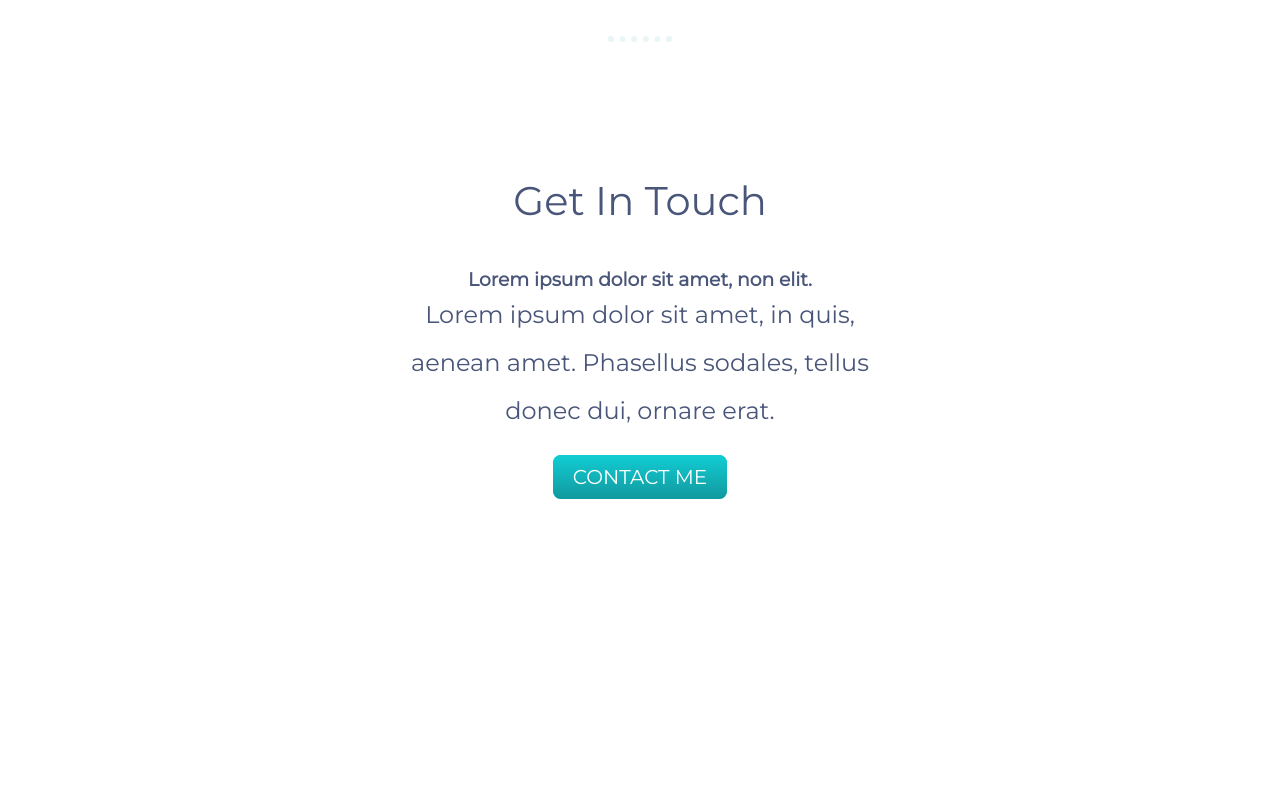
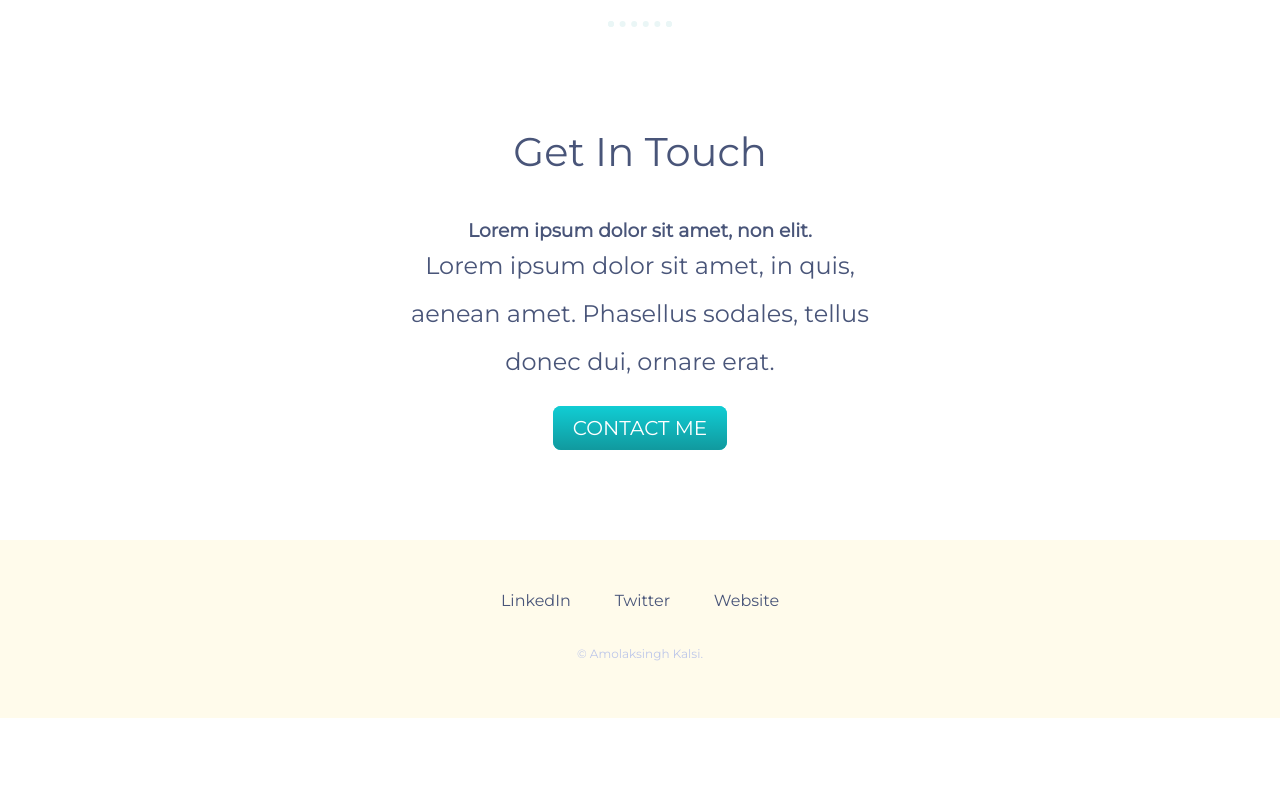
Before and after one commit to amolak1502/CSS-CV, a plain HTML site: page index.html in a window 1280 px wide. Shown: the part 2700-3500 px from the top of the page. After the commit the page ends 3418 px from the top, so only its background shows below. Drawn offline with Linux system fonts and the light colour scheme.

Commit message:
removed unnecessary position lines

```diff
--- a/CSS/styles.css
+++ b/CSS/styles.css
@@ -48,10 +48,7 @@ a:hover {
 
 
 .contact-me {
-    position: absolute;
-    /* top: 1600px; */
-    left: 0;
-    right: 0;
+
 }
 
 
@@ -63,15 +60,10 @@ a:hover {
 .middle-container {
 
     margin: 100px auto;
-    position: absolute;
-    top: 1000px;
+
 }
 .bottom-container {
     background-color: #FFFBEB;
-    position: absolute;
-    top: 3500px;
-    left: 0;
-    right: 0;
     padding: 50px 0 20px;
 }
 
```
